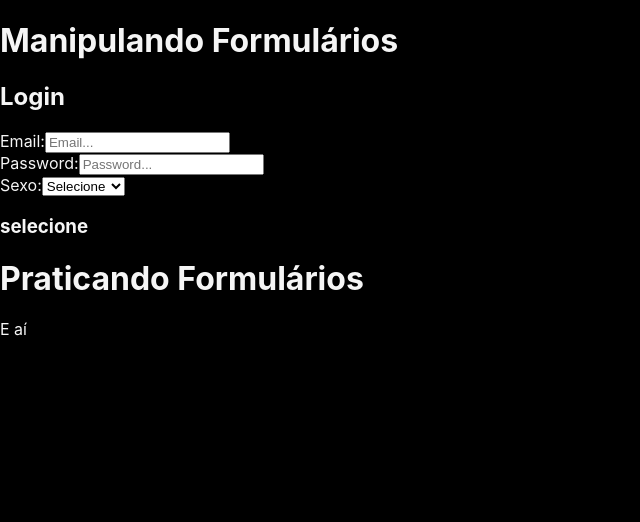
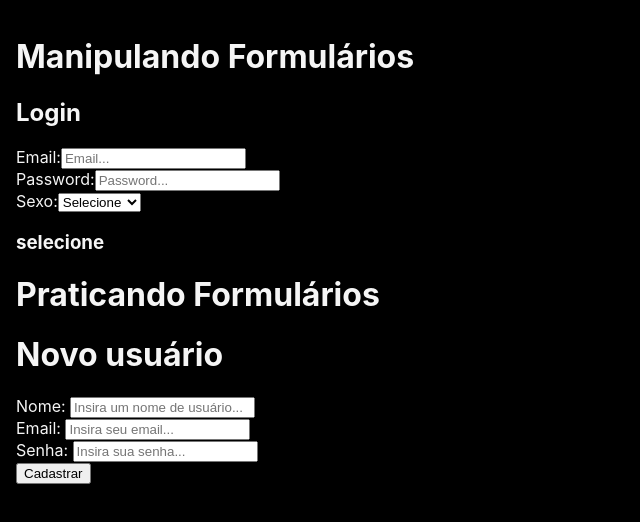
Before and after one commit to EmanuelDms/reactjs-matheusfraga, a React (Create React App) app: page / in a window 1280 px wide. Shown: the top 522 px of the page, without its empty margins (0-640 px from the left). Built offline with nearby package versions, Linux system fonts and the light colour scheme.

Commit message:
feat: praticando forms

```diff
--- a/src/components/praticando-forms.js
+++ b/src/components/praticando-forms.js
@@ -3,9 +3,80 @@ import React, { Component } from 'react'
 export default class PraticandoForms extends Component {
   constructor(props) {
     super(props)
-    this.state = {}
+    this.state = {
+      nome: '',
+      email: '',
+      senha: '',
+      error: ''
+    }
+    // muda o contexto da função para a própria classe
+    this.trocaNome = this.trocaNome.bind(this)
+    this.trocaEmail = this.trocaEmail.bind(this)
+    this.trocaSenha = this.trocaSenha.bind(this)
+    this.cadastrar = this.cadastrar.bind(this)
   }
+
+  trocaNome() {
+    return this.setState({ nome: document.getElementById('nome1').value })
+  }
+
+  trocaEmail() {
+    return this.setState({ email: document.getElementById('email1').value })
+  }
+
+  trocaSenha() {
+    return this.setState({ senha: document.getElementById('senha1').value })
+  }
+
+  cadastrar(e) {
+    let { nome, email, senha } = this.state
+    if (nome === '' || email === '' || senha === '') {
+      this.setState({ error: 'Algum campo está faltando' })
+    } else {
+      alert(`Nome: ${nome}\nEmail: ${email}\nSenha: ${senha}`)
+    }
+    e.preventDefault()
+  }
+
   render() {
-    return <div>E aí</div>
+    return (
+      <div>
+        <h1>Novo usuário</h1>
+        {this.state.error && <p>{this.state.error}</p>}
+        <form onSubmit={this.cadastrar}>
+          <label htmlFor="nome1">Nome:&nbsp;</label>
+          <input
+            type="text"
+            name="nome1"
+            id="nome1"
+            value={this.state.nome}
+            onChange={this.trocaNome}
+            placeholder="Insira um nome de usuário..."
+          />
+          <br />
+          <label htmlFor="email1">Email:&nbsp;</label>
+          <input
+            type="email"
+            name="email1"
+            id="email1"
+            value={this.state.email}
+            onChange={this.trocaEmail}
+            placeholder="Insira seu email..."
+          />
+          <br />
+          <label htmlFor="senha1">Senha:&nbsp;</label>
+          <input
+            type="password"
+            name="senha1"
+            id="senha1"
+            value={this.state.senha}
+            onChange={this.trocaSenha}
+            placeholder="Insira sua senha..."
+          />
+          <br />
+          <button type="submit">Cadastrar</button>
+        </form>
+      </div>
+    )
   }
 }
--- a/src/index.css
+++ b/src/index.css
@@ -1,4 +1,5 @@
 body {
+  padding: 1rem;
   background-color: black;
   color: whitesmoke;
   margin: 0;
```
